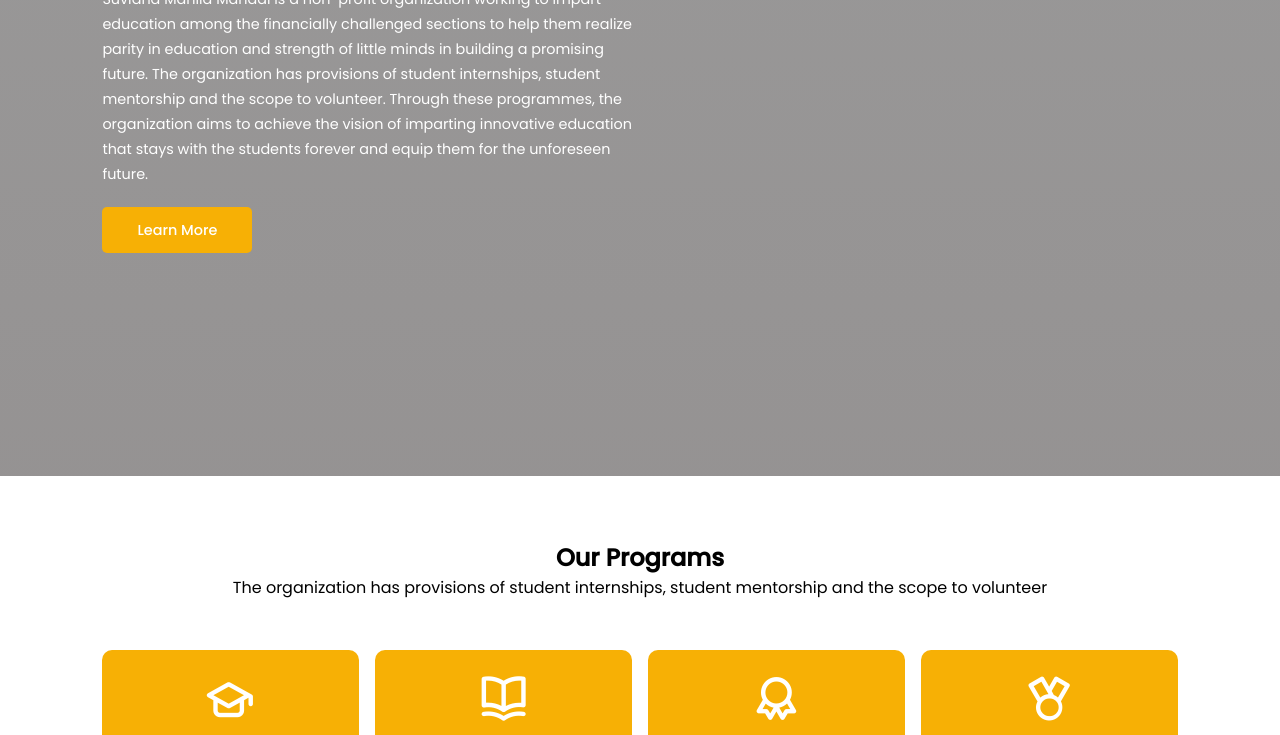
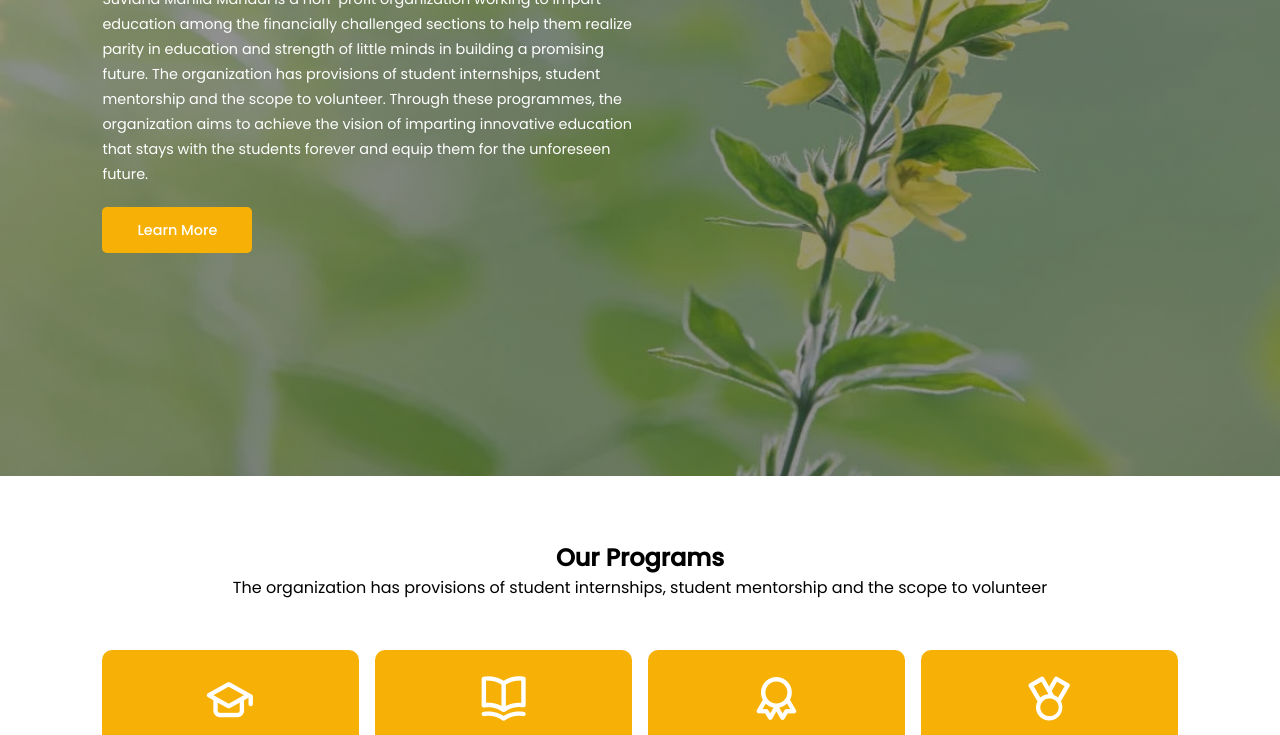
Before and after one commit to abhi07070/Suvidha-Foundation, a plain HTML site: page index.html in a window 1280 px wide. Shown: the part 324-1059 px from the top of the page. Drawn offline with nearby package versions, Linux system fonts and the light colour scheme; a web font is replaced by a local one.

Commit message:
Update Home.css

```diff
--- a/styles/Home.css
+++ b/styles/Home.css
@@ -86,7 +86,7 @@ nav .navigation ul li a:hover {
 #home {
     max-width: 1120px auto;
     height: 100vh;
-    background:linear-gradient(rgba(53, 52, 52, 0.5),rgba(44, 39, 39, 0.5)),url('./Images/img1.jpg');
+    background:linear-gradient(rgba(53, 52, 52, 0.5),rgba(44, 39, 39, 0.5)),url('../Images/img1.jpg');
     background-size: cover;
     background-position: center;
     background-repeat: no-repeat;
```
